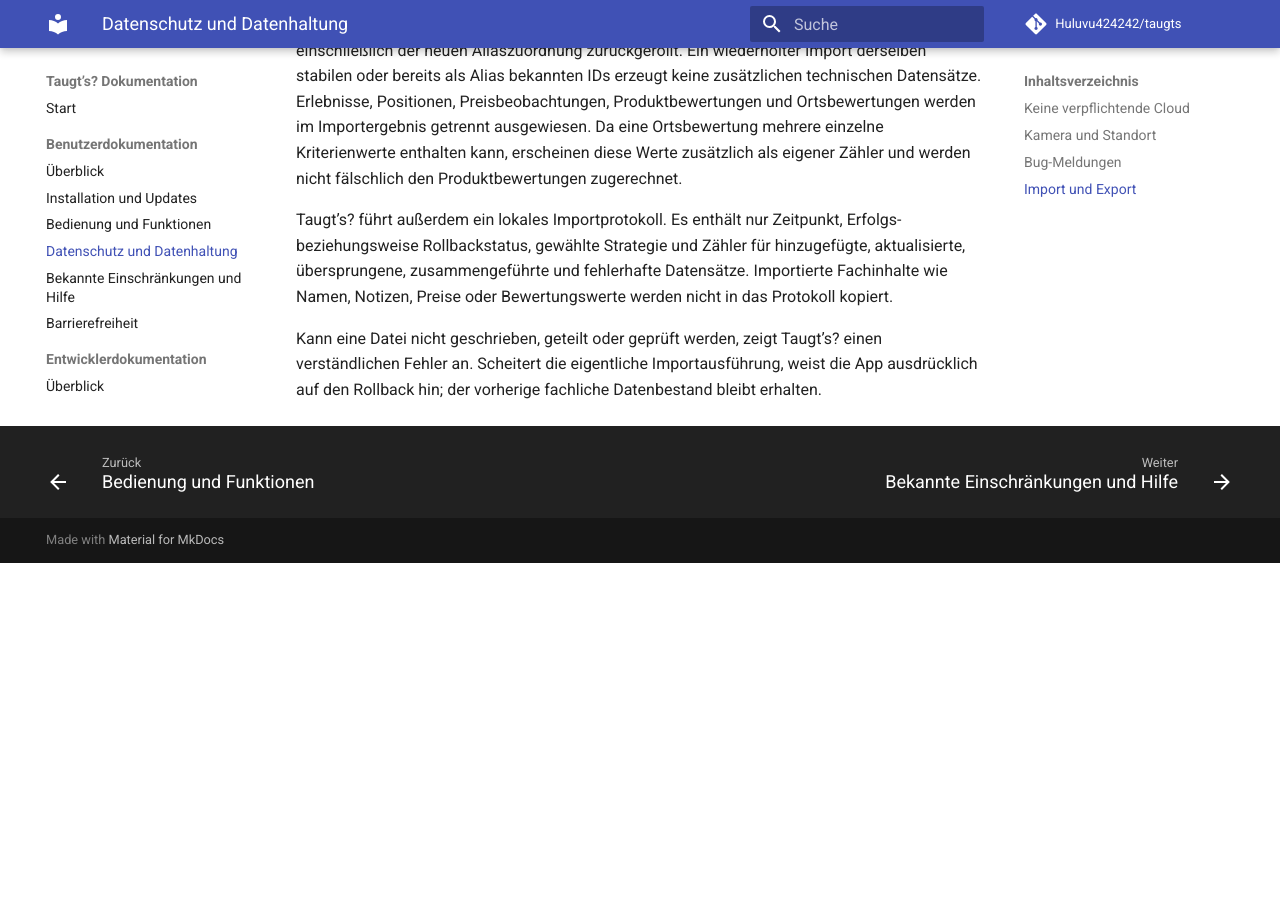
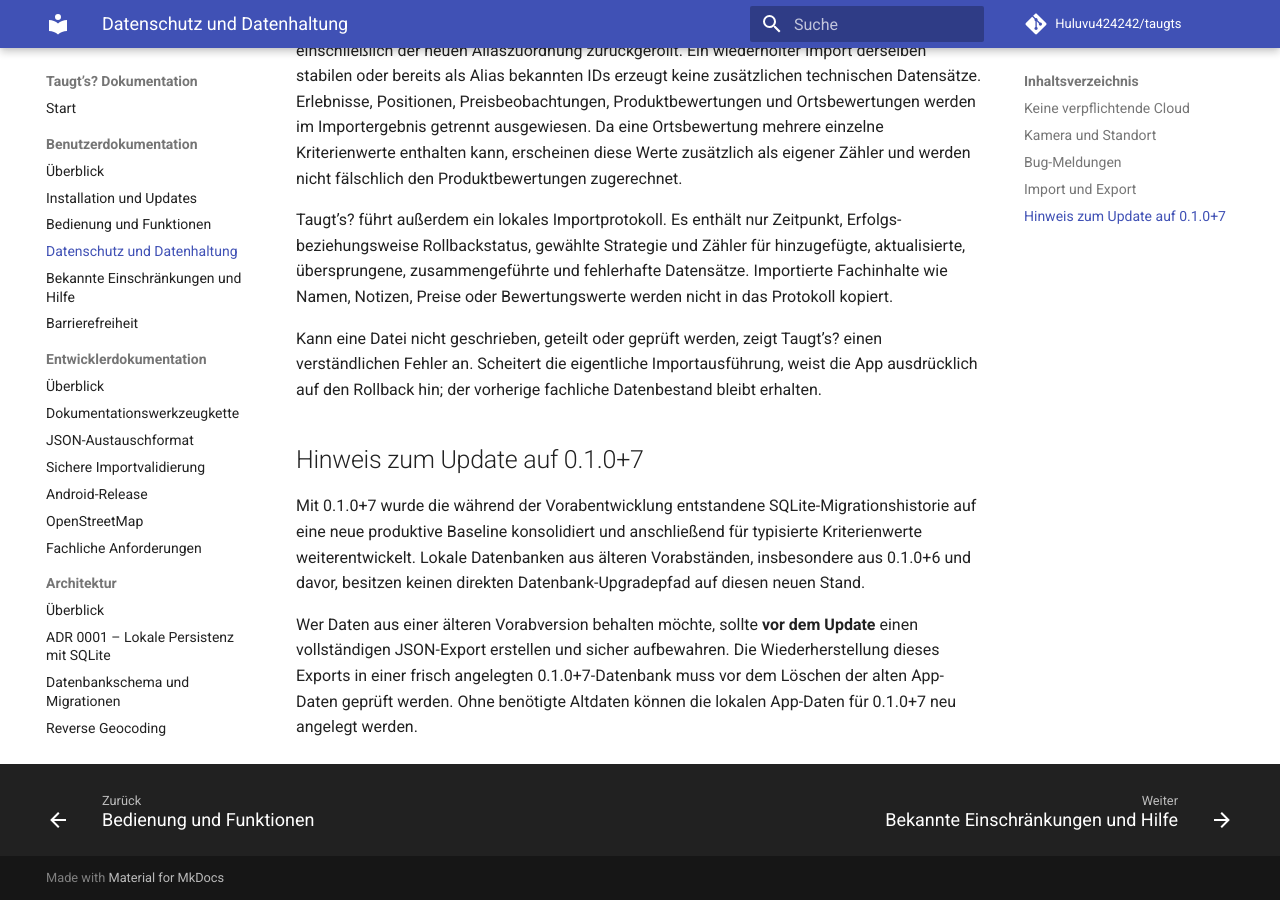
Before and after one commit to Huluvu424242/taugts, an MkDocs documentation site: the page built from docs/benutzer/datenhaltung.md, in a window 1280 px wide and 900 px high, scrolled down 2032 px. Built offline with MkDocs 1.6.1 and Material for MkDocs 9.7.7, drawn with Linux system fonts in a browser that asks for light colours; comment, search, counter and statistics services are not loaded; before the commit the page ends 2595 px from its top, so only the background shows below that.

Commit message:
Story #209: Upgrade-Hinweis zur Datenbank-Baseline dokumentieren

```diff
--- a/docs/benutzer/datenhaltung.md
+++ b/docs/benutzer/datenhaltung.md
@@ -39,3 +39,9 @@ Die Speicherung erfolgt atomar in einer Datenbanktransaktion. Scheitert ein Date
 Taugt’s? führt außerdem ein lokales Importprotokoll. Es enthält nur Zeitpunkt, Erfolgs- beziehungsweise Rollbackstatus, gewählte Strategie und Zähler für hinzugefügte, aktualisierte, übersprungene, zusammengeführte und fehlerhafte Datensätze. Importierte Fachinhalte wie Namen, Notizen, Preise oder Bewertungswerte werden nicht in das Protokoll kopiert.
 
 Kann eine Datei nicht geschrieben, geteilt oder geprüft werden, zeigt Taugt’s? einen verständlichen Fehler an. Scheitert die eigentliche Importausführung, weist die App ausdrücklich auf den Rollback hin; der vorherige fachliche Datenbestand bleibt erhalten.
+
+## Hinweis zum Update auf 0.1.0+7
+
+Mit 0.1.0+7 wurde die während der Vorabentwicklung entstandene SQLite-Migrationshistorie auf eine neue produktive Baseline konsolidiert und anschließend für typisierte Kriterienwerte weiterentwickelt. Lokale Datenbanken aus älteren Vorabständen, insbesondere aus 0.1.0+6 und davor, besitzen keinen direkten Datenbank-Upgradepfad auf diesen neuen Stand.
+
+Wer Daten aus einer älteren Vorabversion behalten möchte, sollte **vor dem Update** einen vollständigen JSON-Export erstellen und sicher aufbewahren. Die Wiederherstellung dieses Exports in einer frisch angelegten 0.1.0+7-Datenbank muss vor dem Löschen der alten App-Daten geprüft werden. Ohne benötigte Altdaten können die lokalen App-Daten für 0.1.0+7 neu angelegt werden.
```
